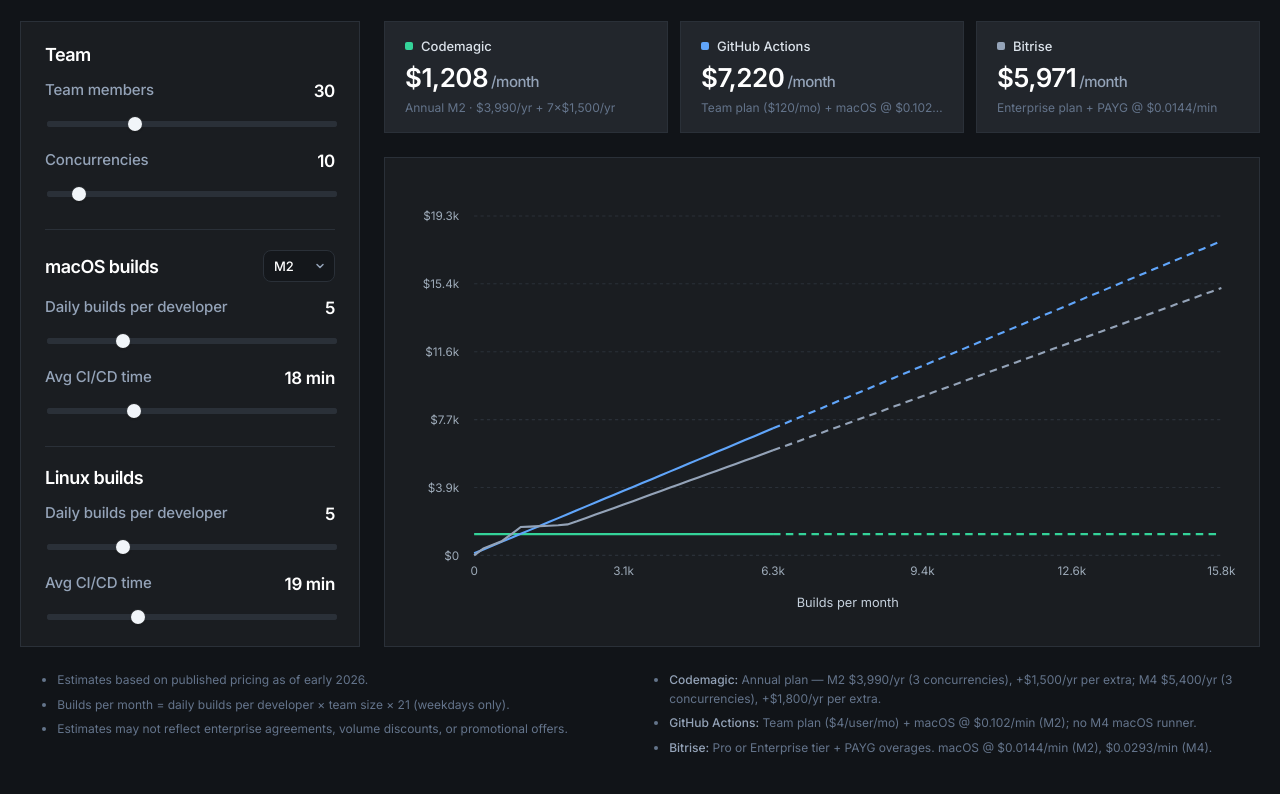
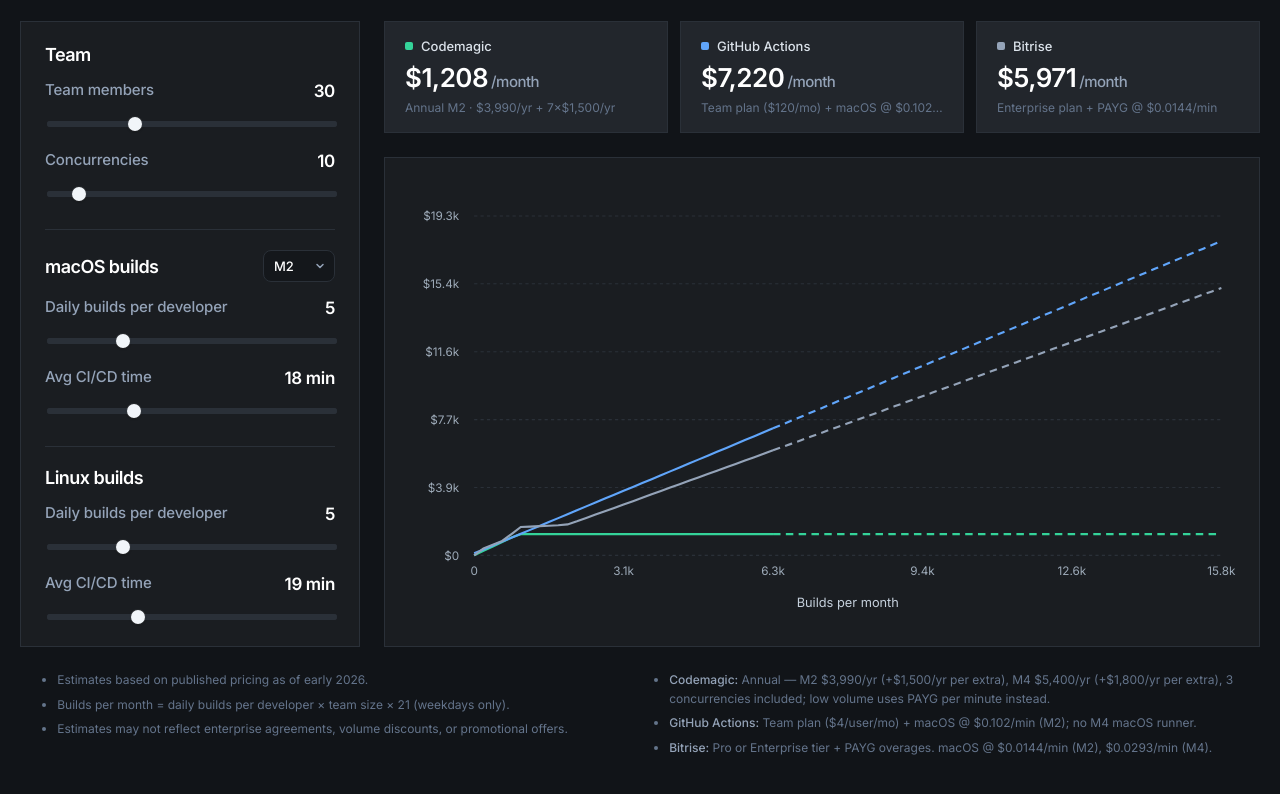
Before and after one commit to zgoldie/cicd-calculator, a plain HTML site: page index.html in a window 1280 px wide. Shown: the part 66-860 px from the top of the page. Drawn offline with Linux system fonts and the light colour scheme.

Commit message:
payg re-added

```diff
--- a/index.html
+++ b/index.html
@@ -381,7 +381,7 @@
           <li>Estimates may not reflect enterprise agreements, volume discounts, or promotional offers.</li>
         </ul>
         <ul>
-          <li><strong>Codemagic:</strong> Annual plan — M2 $3,990/yr (3 concurrencies), +$1,500/yr per extra; M4 $5,400/yr (3 concurrencies), +$1,800/yr per extra.</li>
+          <li><strong>Codemagic:</strong> Annual — M2 $3,990/yr (+$1,500/yr per extra), M4 $5,400/yr (+$1,800/yr per extra), 3 concurrencies included; low volume uses PAYG per minute instead.</li>
           <li><strong>GitHub Actions:</strong> Team plan ($4/user/mo) + macOS @ $0.102/min (M2); no M4 macOS runner.</li>
           <li><strong>Bitrise:</strong> Pro or Enterprise tier + PAYG overages. macOS @ $0.0144/min (M2), $0.0293/min (M4).</li>
         </ul>
@@ -434,16 +434,20 @@
           const macMin = builds * macRatio * avgMac;
           const linMin = builds * (1 - macRatio) * avgLinux;
           const totalMin = macMin + linMin;
+          const payg = macMin * RATES.codemagic[macMch] + linMin * RATES.codemagic.linux_std;
           const plan = CM_PLANS[macMch] || CM_PLANS.mac_m2;
           const mLabel = macMch === "mac_m4" ? "M4" : "M2";
           const slotsForVolume = Math.ceil(totalMin / CM_MINUTES_PER_CONCURRENCY);
           const requiredSlots = Math.max(CM_BASE_CONCURRENCIES, concurrencies, slotsForVolume);
           const extraSlots = Math.max(0, requiredSlots - CM_BASE_CONCURRENCIES);
-          const cost = Math.round(cmMonthly(plan) + extraSlots * cmExtraMonthly(plan));
+          const annualCost = Math.round(cmMonthly(plan) + extraSlots * cmExtraMonthly(plan));
+          if (payg < annualCost) {
+            return { cost: Math.round(payg), label: `Pay as you go @ ${fmtMinRate(RATES.codemagic[macMch])}` };
+          }
           const label = extraSlots === 0
             ? `Annual ${mLabel} · $${plan.annualYearly.toLocaleString()}/yr (3 concurrencies)`
             : `Annual ${mLabel} · $${plan.annualYearly.toLocaleString()}/yr + ${extraSlots}×$${plan.extraConcurrencyYearly.toLocaleString()}/yr`;
-          return { cost, label };
+          return { cost: annualCost, label };
         },
       },
       github: {
```
